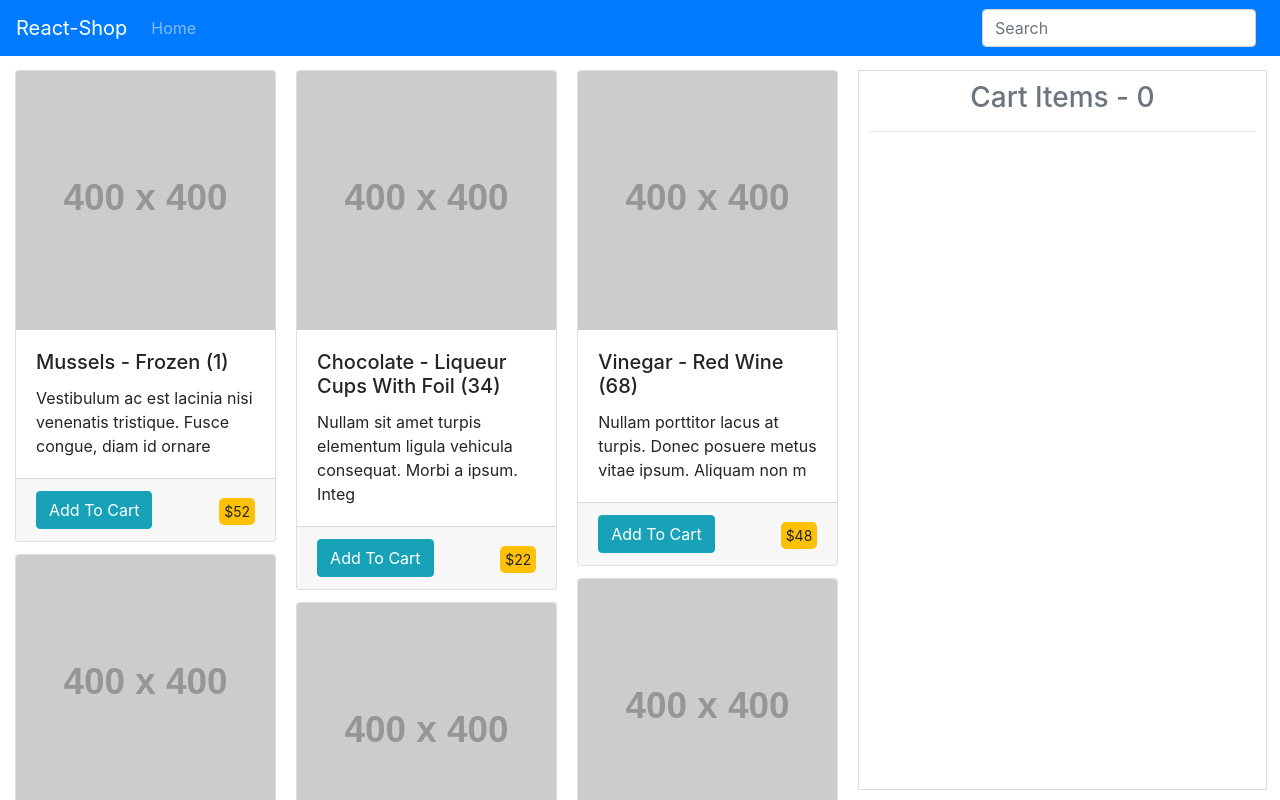
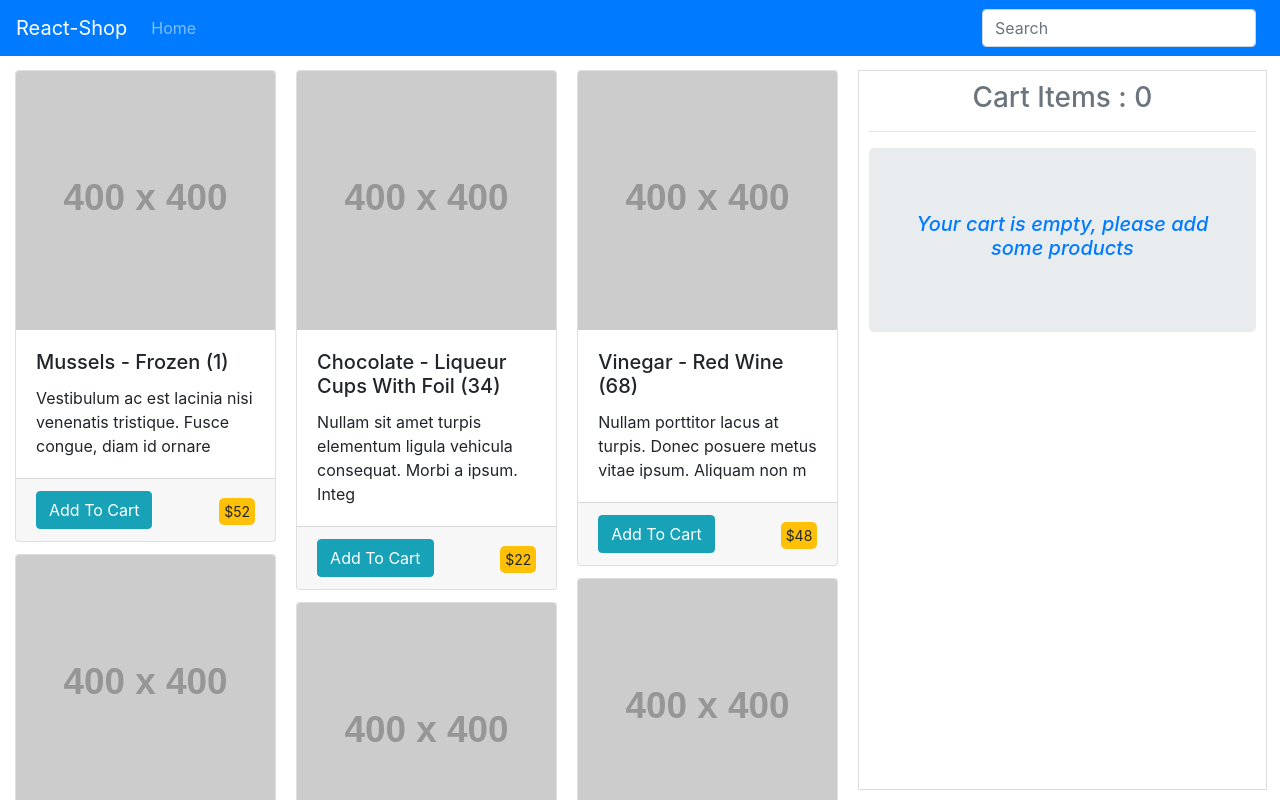
Before and after one commit to mistersakil/React-Very-Basic-Shop-From-Scratch, a React (Create React App) app: page / in a window 1280 px wide. Shown: the top 800 px of the page. Built offline with nearby package versions, Linux system fonts and the light colour scheme.

Commit message:
Cart item quantity change like up and down including price, delete cart item, clear cart

```diff
--- a/src/App.js
+++ b/src/App.js
@@ -42,11 +42,15 @@ export default function App() {
 		})
 
 	}
-
+	const removeCartItemsHandler = id => setCartItems(items => items.filter(item => item.id !== id))
+	const clearCartItemsHandler = () => {
+		const confirm = window.confirm('Are you sure to perform this action?')
+		return confirm ? setCartItems([]) : false
+	}
 
 	return (
 	<React.Fragment>
-		<ProductsContextApi.Provider value={{products,productSearchHandler,cartItems, setCartItemsHandler, updateCartItemsHandler}}>
+		<ProductsContextApi.Provider value={{products,productSearchHandler,cartItems, setCartItemsHandler, updateCartItemsHandler, removeCartItemsHandler, clearCartItemsHandler}}>
 	    	<Master productsApi={productsApi}>
 	        	<Navbar />
 	      	</Master>
--- a/src/Components/Cart/CartItem.js
+++ b/src/Components/Cart/CartItem.js
@@ -2,17 +2,17 @@ import React, {Fragment, useContext} from 'react'
 import {Button} from 'react-bootstrap'
 import {ProductsContextApi} from '../../App'
 export default ({title,price, quantity, id}) => {
-	const {updateCartItemsHandler} = useContext(ProductsContextApi)
+	const {updateCartItemsHandler, removeCartItemsHandler} = useContext(ProductsContextApi)
 	const updateCartItem = event => {
 		const {id, is_increase} = event.target.dataset
-		// console.log(event.target.dataset)
 		updateCartItemsHandler({ id: parseInt(id), is_increase: parseInt(is_increase) })
 	}
+
 	return (
 		<Fragment>
 		  	<tr key={id}>
 		  		<td>
-		  			<Button variant="danger" size="sm">x</Button>
+		  			<Button variant="danger" size="sm" onClick={() => removeCartItemsHandler(id)} >X</Button>
 		  			{title}
 		  		</td>
 		  		<td style={{position: 'relative'}}>
--- a/src/Components/Cart/CartSidebar.js
+++ b/src/Components/Cart/CartSidebar.js
@@ -1,14 +1,14 @@
 import React, {Fragment, useContext} from 'react'
-import {ListGroup, Table} from 'react-bootstrap'
+import {ListGroup, Table, Button} from 'react-bootstrap'
 import {ProductsContextApi} from '../../App'
 import './CartSidebar.css'
 import CartItem from './CartItem'
 export default props => {
-	const {cartItems} = useContext(ProductsContextApi)
+	const {cartItems, clearCartItemsHandler} = useContext(ProductsContextApi)
 	return (
 		<Fragment>
 			<section className="cartSidebar">
-				<h3 className="text-center text-secondary">Cart Items - {cartItems.length}</h3>
+				<h3 className="text-center text-secondary">Cart Items : {cartItems.length}</h3>
 				<hr/>
 
 				<ListGroup variant="flush" className="cartItems">
@@ -36,6 +36,18 @@ export default props => {
 				}
 
 				</ListGroup>
+				{ cartItems.length > 0 &&
+				<div className="text-center">
+					<Button variant="secondary" onClick={() => clearCartItemsHandler() }>Clear Cart Items</Button>
+					<span> | </span>
+					<a className="btn btn-primary text-light">Checkout</a>
+				</div>
+				}
+				{ cartItems.length == 0 &&
+				<div className="jumbotron text-center text-primary">
+					<h5><em>Your cart is empty, please add some products</em></h5>
+				</div>
+				}
 			</section>
 		</Fragment>
 
```
